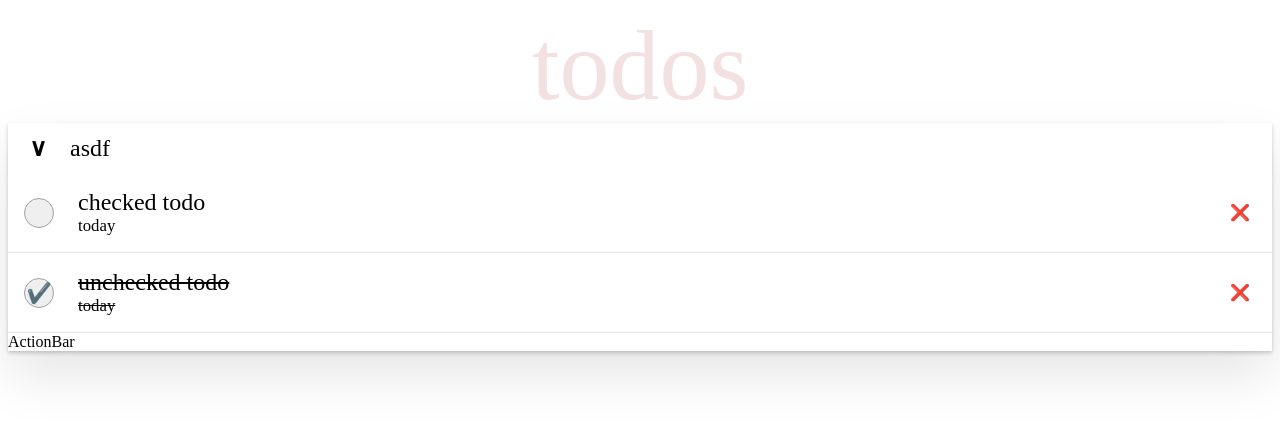
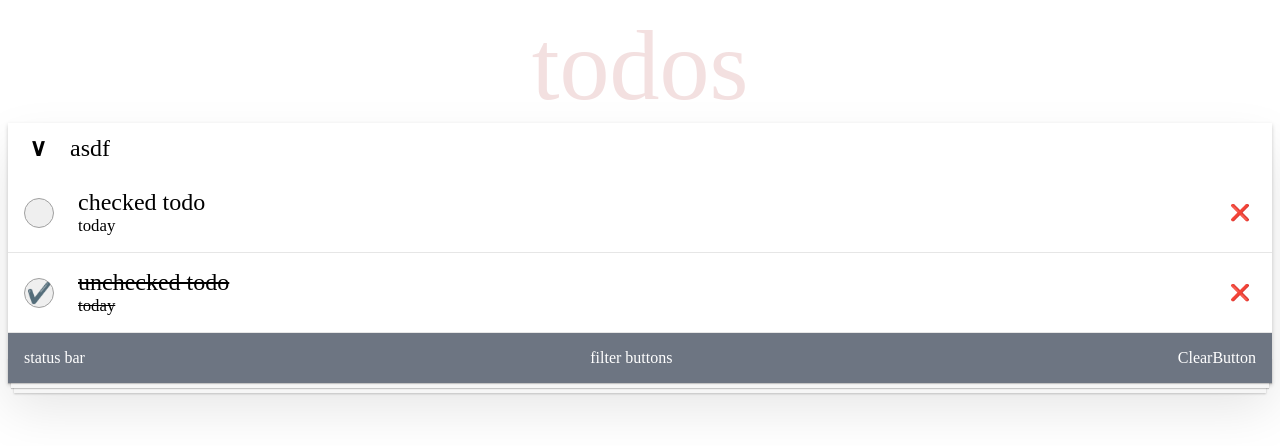
Before and after one commit to doppelmutzi/companion-project-histoire, a Vue app: page / in a window 1280 px wide. Shown: the top 446 px of the page. Built offline with nearby package versions, Linux system fonts and the light colour scheme.

Commit message:
🚧 Work on reactivness.

```diff
--- a/src/components/ActionBar.vue
+++ b/src/components/ActionBar.vue
@@ -1,7 +1,56 @@
 <template>
-  <div>ActionBar</div>
+  <div class="action-bar" :style="theme">
+    <Status />
+    <div class="filter-buttons">
+      <FilterButtons />
+    </div>
+    <ClearButton v-if="showClearButton" />
+  </div>
+  <div class="drop-shadow" />
 </template>
 
-<script setup lang="ts"></script>
+<script setup lang="ts">
+import Status from "./Status.vue";
+import FilterButtons from "./FilterButtons.vue";
+import ClearButton from "./ClearButton.vue";
+import { useTodosStore } from "@/stores/todos";
+import { storeToRefs } from "pinia";
+import { computed } from "vue";
 
-<style scoped></style>
+const { theme, todosChecked } = storeToRefs(useTodosStore());
+const showClearButton = computed(() => todosChecked.value > 0);
+</script>
+
+<style scoped lang="scss">
+.action-bar {
+  background: white;
+  padding: 0 16px;
+  height: 50px;
+  display: flex;
+  align-items: center;
+
+  .filter-buttons {
+    flex: 1;
+    display: flex;
+    justify-content: center;
+  }
+}
+
+.drop-shadow {
+  width: 100%;
+  position: relative;
+
+  &::before {
+    content: "";
+    position: absolute;
+    right: 0;
+    bottom: 0;
+    left: 0;
+    height: 25px;
+    overflow: hidden;
+    box-shadow: 0 1px 1px rgba(0, 0, 0, 0.2), 0 8px 0 -3px #f6f6f6,
+      0 9px 1px -3px rgba(0, 0, 0, 0.2), 0 16px 0 -6px #f6f6f6,
+      0 17px 2px -6px rgba(0, 0, 0, 0.2);
+  }
+}
+</style>
--- /dev/null
+++ b/src/components/ClearButton.vue
@@ -0,0 +1,7 @@
+<template>
+  <div>ClearButton</div>
+</template>
+
+<script setup lang="ts"></script>
+
+<style scoped></style>
--- /dev/null
+++ b/src/components/FilterButtons.vue
@@ -0,0 +1,5 @@
+<template>
+  <div>filter buttons</div>
+</template>
+
+<script setup lang="ts"></script>
--- /dev/null
+++ b/src/components/Status.vue
@@ -0,0 +1,7 @@
+<template>
+  <div>status bar</div>
+</template>
+
+<script setup lang="ts"></script>
+
+<style scoped></style>
--- a/src/components/TodoList.vue
+++ b/src/components/TodoList.vue
@@ -6,7 +6,8 @@
 
 <script setup lang="ts">
 import { useTodosStore } from "@/stores/todos";
+import { storeToRefs } from "pinia";
 import TodoItem from "./TodoItem.vue";
 
-const { filteredTodos } = useTodosStore();
+const { filteredTodos } = storeToRefs(useTodosStore());
 </script>
--- a/src/stores/todos.ts
+++ b/src/stores/todos.ts
@@ -1,3 +1,4 @@
+import theme from "@/theme";
 import { defineStore } from "pinia";
 
 // export const useCounterStore = defineStore("counter", () => {
@@ -29,6 +30,7 @@ enum FilteredIndex {
 
 export const useTodosStore = defineStore("todos", {
   state: () => ({
+    theme: theme.DARK,
     todos: [
       {
         id: 1,
@@ -60,6 +62,11 @@ export const useTodosStore = defineStore("todos", {
         return state.todos.filter((todo) => todo.checked);
       }
     },
+    todosChecked: (state) =>
+      state.todos.reduce((count, todo) => {
+        if (todo.checked) return count + 1;
+        return count;
+      }, 0),
   },
   actions: {
     addTodo(todo: Todo) {
--- /dev/null
+++ b/src/theme.ts
@@ -0,0 +1,10 @@
+export default {
+  DARK: {
+    backgroundColor: "#6d7582",
+    color: "white",
+  },
+  LIGHT: {
+    backgroundColor: "white",
+    color: "black",
+  },
+};
```
